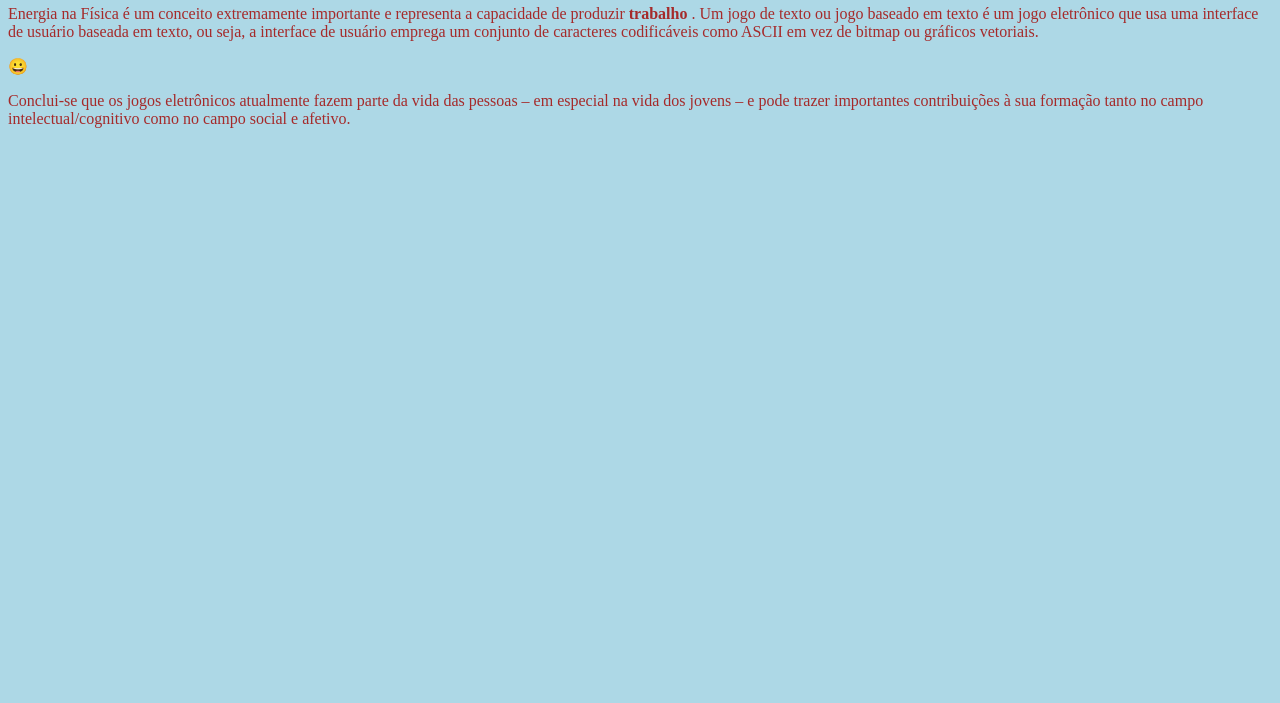
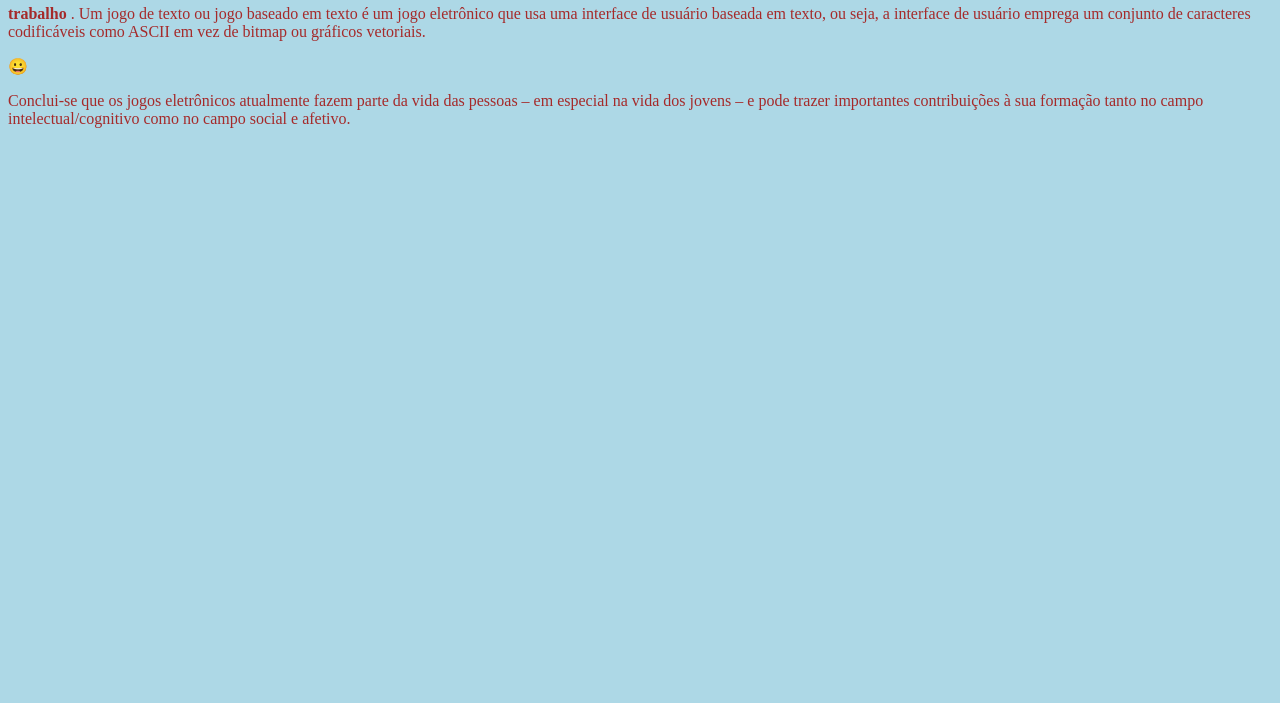
Before and after one commit to sklvlj/jogo, a plain HTML site: page index.html in a window 1280 px wide. Shown: the part 97-800 px from the top of the page. Drawn offline with Linux system fonts and the light colour scheme.

Commit message:
Update index.html

```diff
--- a/index.html
+++ b/index.html
@@ -10,8 +10,7 @@
     <img src="imagens(10).jpeg">
     <h1 id="titulo" >Games</h1>
       <!-- este é comentario, no html. Não usa barra//-->
-    <p class="texto">Energia na Física é um conceito extremamente importante e representa
-         a capacidade de produzir <strong><em></em>trabalho</em></strong> .
+    <p class="texto"> <strong><em></em>trabalho</em></strong> .
 
 
 Um jogo de texto ou jogo baseado em texto é um jogo eletrônico que usa uma interface de usuário baseada em texto,
```
